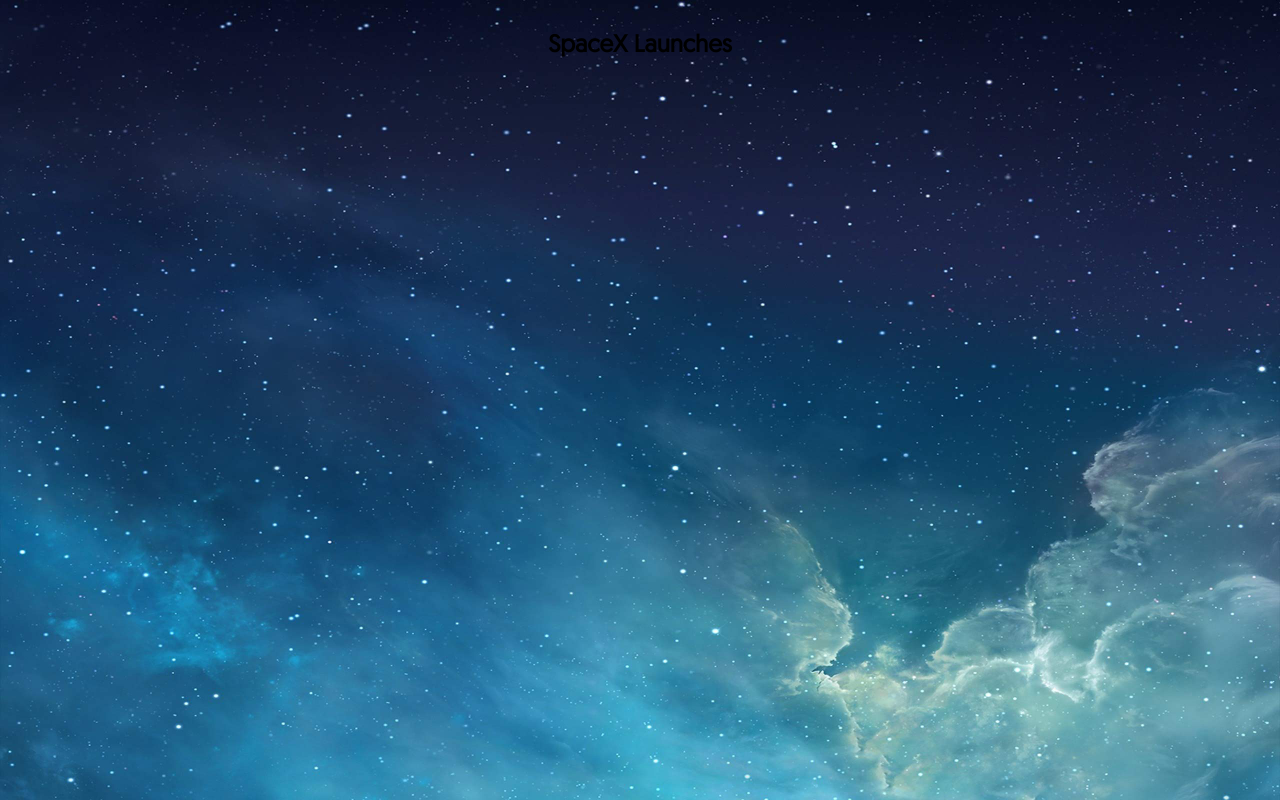
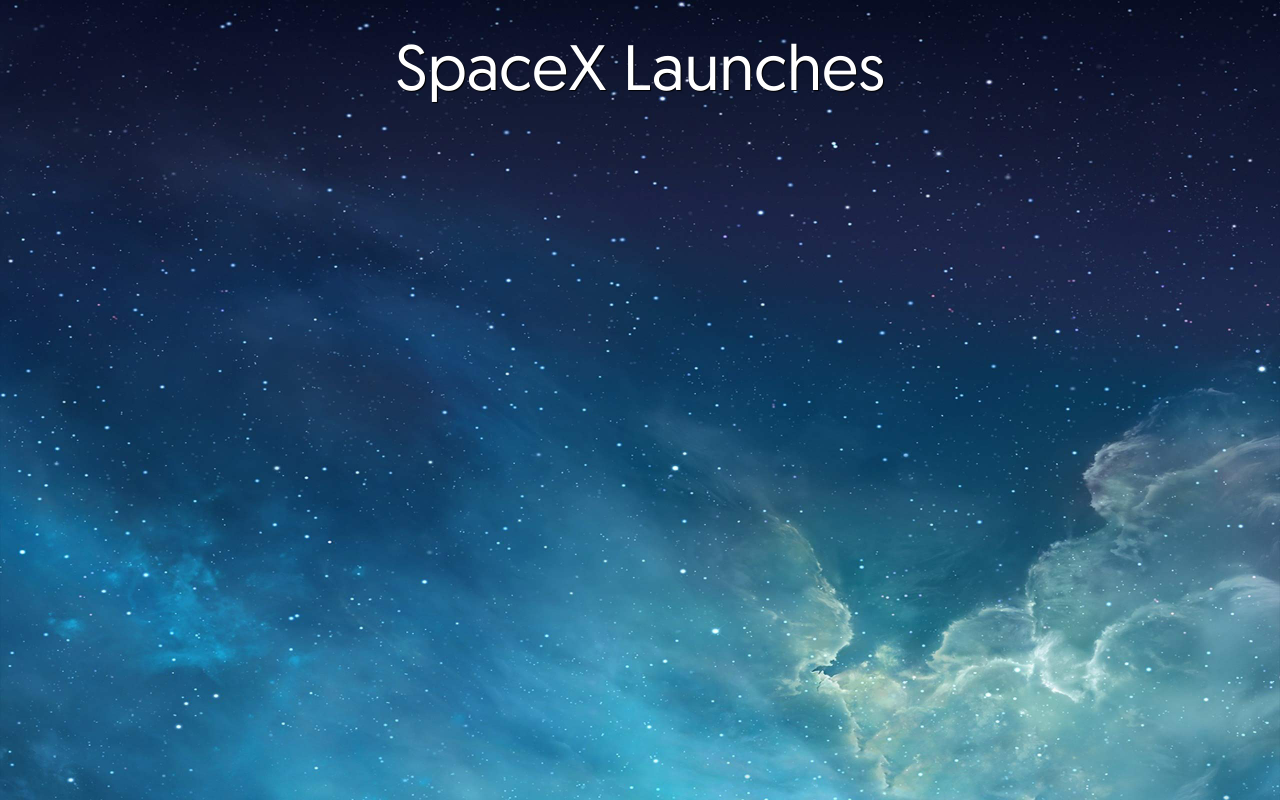
Before and after one commit to mcnamara14/spacex-launches, a React (Create React App) app: page / in a window 1280 px wide. Built offline with nearby package versions, Linux system fonts and the light colour scheme.

Commit message:
Add header component

```diff
--- a/src/components/App/App.css
+++ b/src/components/App/App.css
@@ -5,11 +5,6 @@
 .App {
   height: 100vh;
   background-size: cover;
-}
-
-h1 {
-  padding: 30px 0 0 0;
-  margin-top: 0;
 }
 
 main {
--- a/src/components/App/App.js
+++ b/src/components/App/App.js
@@ -1,5 +1,6 @@
 import React, { Component } from 'react';
 import './App.css';
+import Header from '../Header/Header';
 import spaceBgImg from './images/background.jpg';
 
 class App extends Component {
@@ -9,7 +10,7 @@
     return (
       <section className="App" style={bgImg}>
         <main>
-          <h1>SpaceX Launches</h1>
+          <Header />
         </main>
       </section>
     );
--- /dev/null
+++ b/src/components/Header/Header.css
@@ -0,0 +1,8 @@
+h1 {
+  padding: 30px 0 0 0;
+  margin-top: 0;
+  color: #fff;
+  font-size: 64px;
+  font-weight: 300;
+  text-shadow: 1px 1px 1px #000;
+}
--- /dev/null
+++ b/src/components/Header/Header.js
@@ -0,0 +1,14 @@
+import React, { Component } from 'react';
+import './Header.css';
+
+class Header extends Component {
+  render() {
+    return (
+      <section className="Header" >
+          <h1>SpaceX Launches</h1>
+      </section>
+    );
+  }
+}
+
+export default Header;
```
